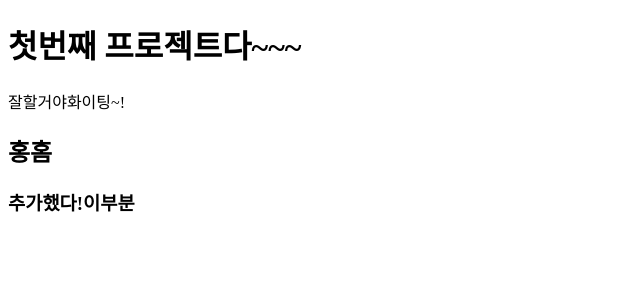
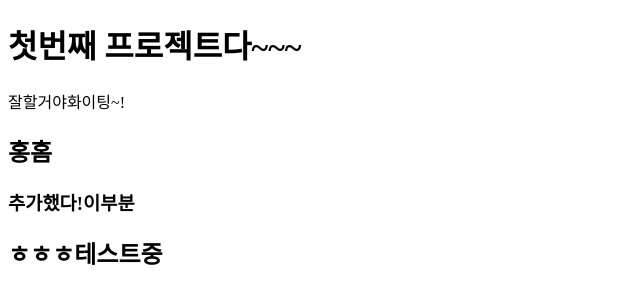
Before and after one commit to yudoodu/testproject, a plain HTML site: page index.html in a window 1280 px wide. Shown: the whole page, without its empty margins (0-640 px from the left). Drawn offline with Linux system fonts and the light colour scheme.

Commit message:
add project

```diff
--- a/index.html
+++ b/index.html
@@ -12,5 +12,6 @@
             <p>잘할거야화이팅~!</p>
     <h2>홍홈    </h2>
     <h3>추가했다!이부분</h3>
+    <h2>ㅎㅎㅎ테스트중</h2>
 </body>
 </html>
```
